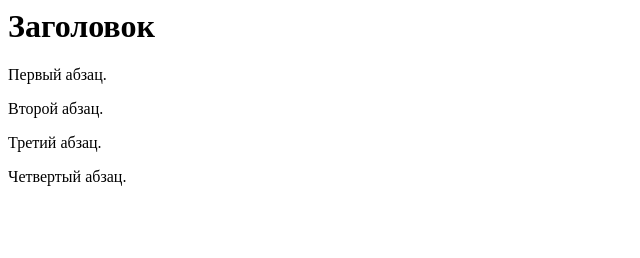
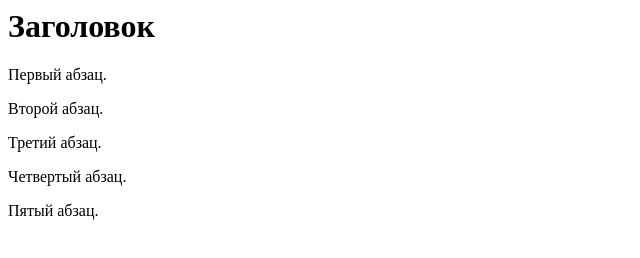
Before and after one commit to patusikstarts/site, a plain HTML site: page index.html in a window 1280 px wide. Shown: the whole page, without its empty margins (0-640 px from the left). Drawn offline with Linux system fonts and the light colour scheme.

Commit message:
Пятый коммит

```diff
--- a/index.html
+++ b/index.html
@@ -12,6 +12,7 @@
   <p>Второй абзац.</p>
   <p>Третий абзац.</p>
   <p>Четвертый абзац.</p>
+  <p>Пятый абзац.</p>
 
  </body>
 </html>
```
